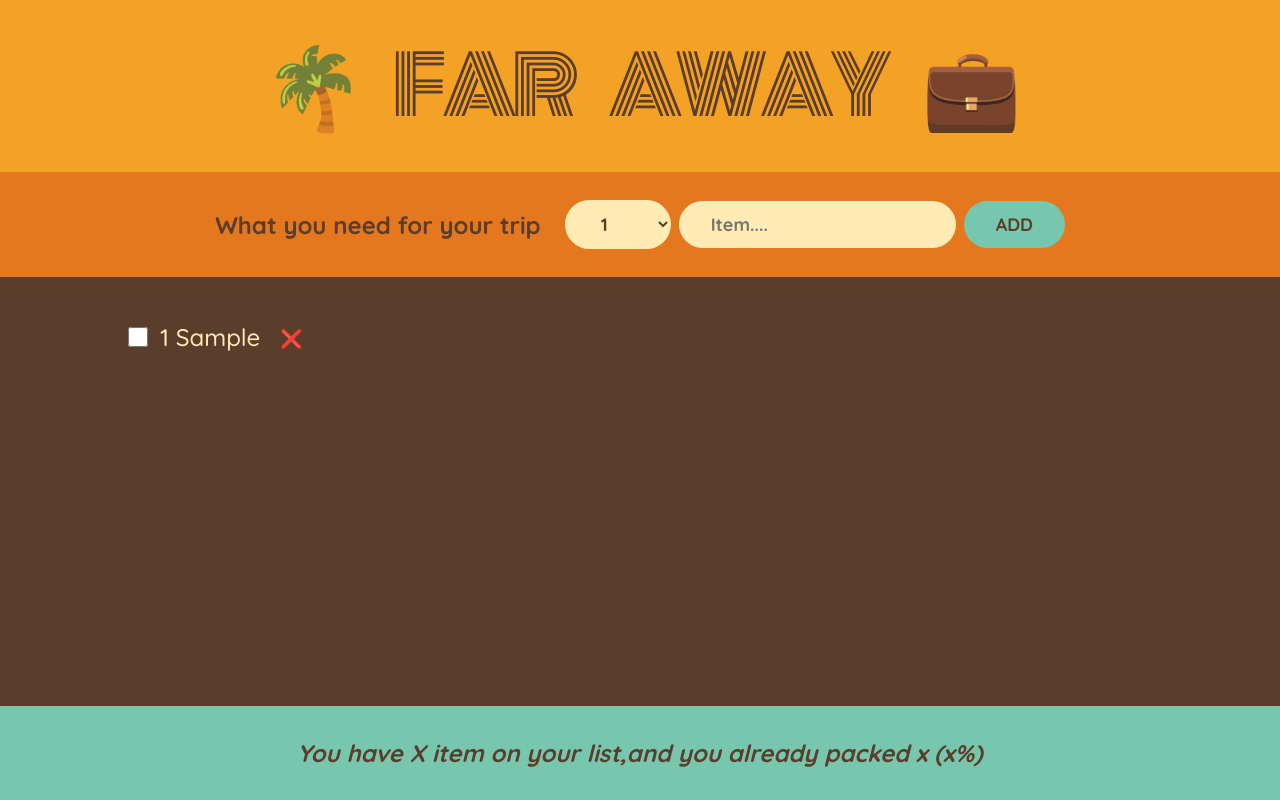
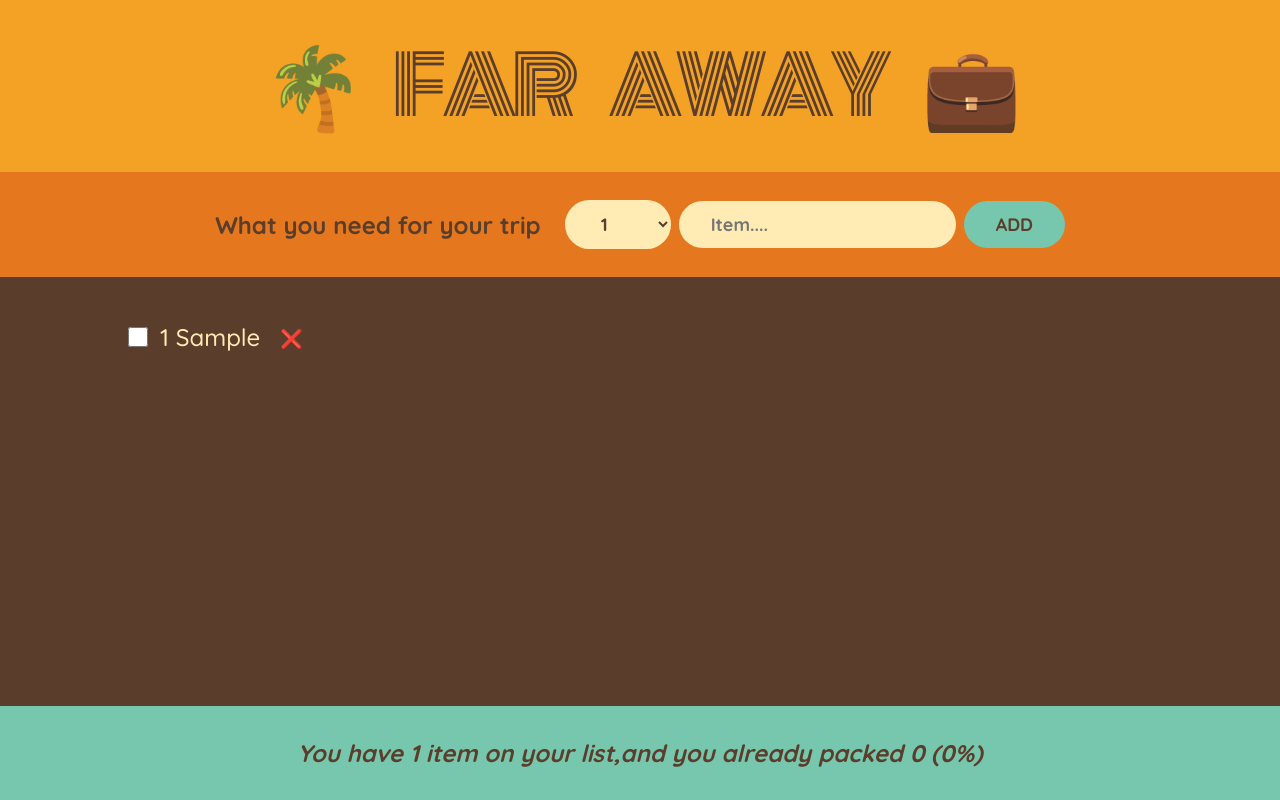
Before and after one commit to kudawoo2002/travel-list-react, a React (Create React App) app in the folder travel-list/: page / in a window 1280 px wide. Both pictures are taken after typing "Sample" into the empty fields and a click on the button "ADD". Built offline with nearby package versions, Linux system fonts and the light colour scheme.

Commit message:
adding footer

```diff
--- a/travel-list/src/App.js
+++ b/travel-list/src/App.js
@@ -2,6 +2,7 @@ import { useState } from "react";
 
 export default function App() {
   const [items, setItems] = useState([]);
+
   function handleAddItems(item) {
     setItems((items) => [...items, item]);
   }
@@ -28,7 +29,7 @@ export default function App() {
         onToggleItem={handChangeItem}
       />
 
-      <Stats />
+      <Stats items={items} />
     </div>
   );
 }
@@ -114,10 +115,25 @@ function Item({ itemobj, onDeleteItem, onToggleItem }) {
     </li>
   );
 }
-function Stats() {
+function Stats({ items }) {
+  if (!items.length)
+    return (
+      <p className="stats">
+        <em>Start adding items to you packaging list</em>
+      </p>
+    );
+
+  const numItems = items.length;
+  const numPacked = items.filter((item) => item.packed).length;
+  const percentItems = Math.round((numPacked / numItems) * 100);
   return (
     <footer className="stats">
-      <em>You have X item on your list,and you already packed x (x%)</em>
+      <em>
+        {percentItems === 100
+          ? "You are ready to go"
+          : `You have ${numItems} item on your list,and you already packed ${numPacked}
+        (${percentItems}%)`}
+      </em>
     </footer>
   );
 }
```
